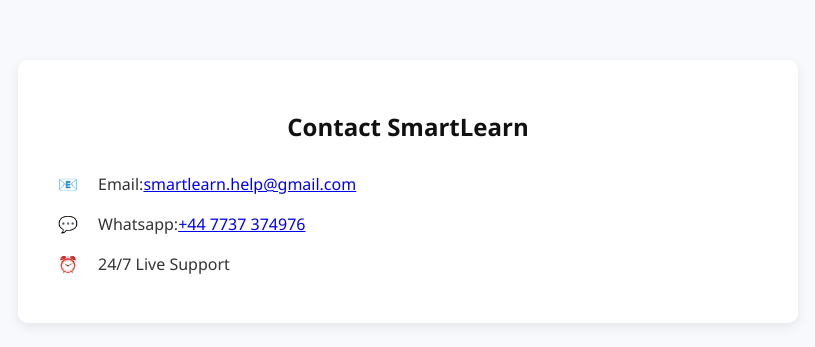
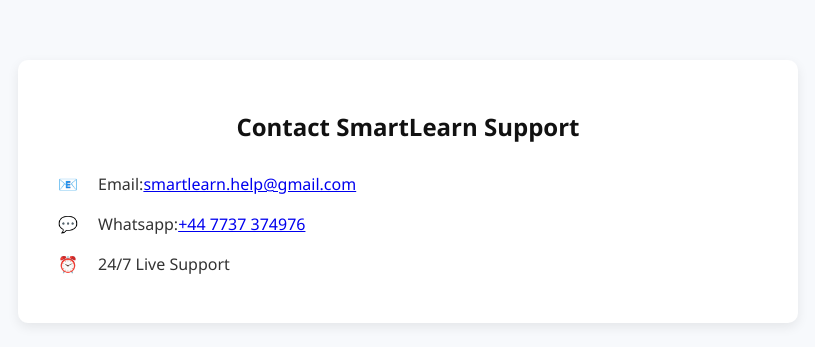
Before and after one commit to Kiluhub/freelance-php, a PHP site: page /contact.php in a window 1280 px wide. Shown: the part 73-420 px from the top of the page, without its empty margins (232-1047 px from the left). Run offline with PHP 8.4, Linux system fonts and the light colour scheme; data that the repository does not hold is empty; some libraries are stand-ins or nearby versions.

Commit message:
🚀 Update: latest changes

```diff
--- a/contact.php
+++ b/contact.php
@@ -54,7 +54,7 @@
 <body>
 
 <div class="contact-section">
-    <h2>Contact SmartLearn</h2>
+    <h2>Contact SmartLearn Support</h2>
 
         <div class="contact-item">
         <i>📧</i> Email: <a href="mailto:smartlearn.connect@gmail.com">smartlearn.help@gmail.com</a>
```
